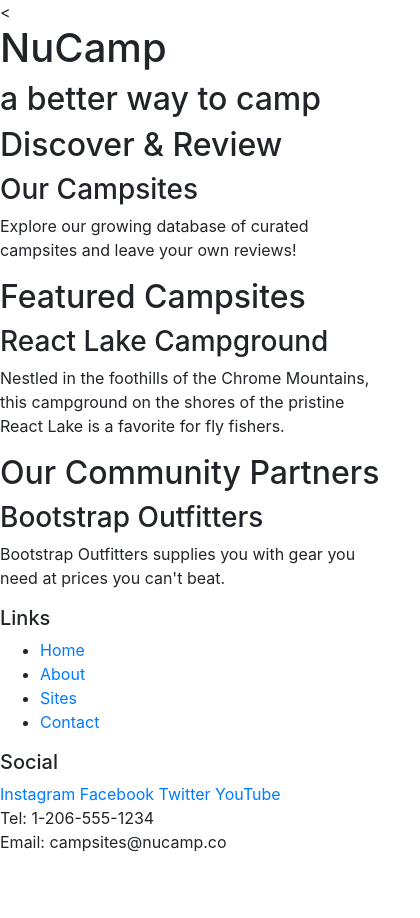
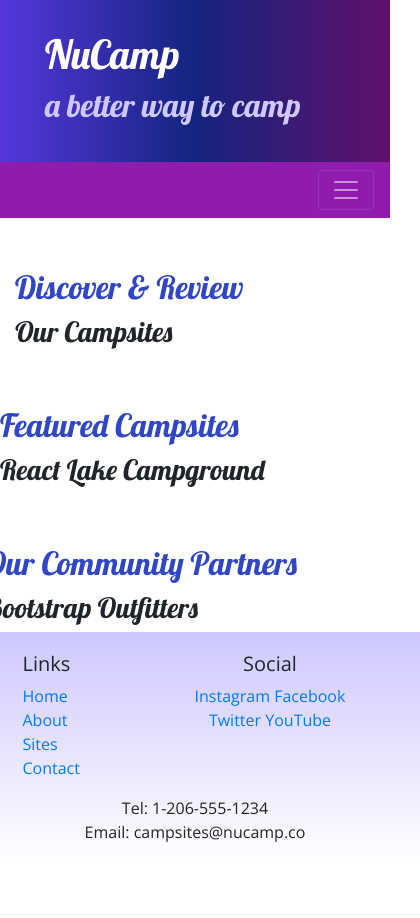
Before and after one commit to lalaloopsi213/Bootstrap, a website: page index.html in a window 390 px wide. Shown: the top 918 px of the page, 420 px wide, since content can reach past the window. Before the commit the page ends 854 px from the top, so only its background shows below. Drawn offline with nearby package versions, Linux system fonts and the light colour scheme.

Commit message:
commit on main

```diff
--- /dev/null
+++ b/css/styles.css
@@ -0,0 +1,39 @@
+body {
+    font-family: "Open Sans", sans-serif;
+}
+
+h1,
+h2,
+h3 {
+    font-family: "Lobster", cursive;
+}
+
+h2 {
+    color: #3046C5;
+}
+
+header h2 {
+    color: #CEC8FF;
+}
+
+footer {
+    background-image: linear-gradient(#CEC8FF, white);
+    padding: 20px 0;
+}
+
+.jumbotron {
+    margin: 0;
+    padding: 30px;
+    background-image: linear-gradient(to right, #5637DD, #14247f, #60106B);
+    color: white;
+}
+
+.row-content {
+    padding: 50px 0;
+    border-bottom: 1px ridge;
+    min-height: 200px;
+}
+
+.navbar {
+    background-color: #901CAD;
+}
--- a/index.html
+++ b/index.html
@@ -1,7 +1,7 @@
 <!DOCTYPE html>
 <html lang="en">
 
-<<head>
+<head>
     <!-- Required meta tags always come first -->
     <meta charset="utf-8" />
     <meta name="viewport" content="width=device-width, initial-scale=1" />
@@ -9,55 +9,98 @@
     <!-- Bootstrap CSS -->
     <link rel="stylesheet" href="node_modules/bootstrap/dist/css/bootstrap.min.css" />
 
+    <!-- Additional CSS must be placed after Bootstrap CSS -->
+    <link rel="stylesheet" href="https://fonts.googleapis.com/css?family=Lobster|Open+Sans" />
+    <link rel="stylesheet" href="css/styles.css" />
     <title>NuCamp: A Better Way To Camp</title>
 </head>
 
 <body>
 
-        <header>
-            <div>
+    <header class="jumbotron jumbotron-fluid">
+        <div class="container">
+            <div class="row">
+                <div class="col">
                     <h1>NuCamp</h1>
                     <h2>a better way to camp</h2>
                 </div>
+            </div>
+        </div>
     </header>
 
-        <div>
-            <h2>Discover & Review</h2>
+
+    <nav class="navbar navbar-expand-sm navbar-dark sticky-top">
+        <div class="container">
+            <button class="navbar-toggler ml-auto" type="button" data toggle="collapse" data-target="#nucampNavbar">
+                <spam class="navbar-toggler-icon"></spam>
+            </button>
+            <div class="collapse navba-collapse" id="nucanpNavbar">
+                <ul class="navbar-nav">
+                    <li class="nav-item active"><a class="nav-link" href="#"></a>Home</li>
+                    <li class="nav-item"><a class="nav-link" href="aboutus.html"></a>About</li>
+                    <li class="nav-item"><a class="nav-link" href="#"></a>Sites</li>
+                    <li class="nav-item"><a class="nav-link" href="#"></a>Contact</li>
+                </ul>
+            </div>
+        </div>
+    </nav>
+
+    <div class="container">
+        <div class="row row-content
+            align-items-center">
+            <div class="col-s,-4 sm last col-md-3">
+                <h2 class="text-sm-right">Discover & Review</h2>
+            </div>
+            <div class="col">
                 <h3>Our Campsites</h3>
-            <p>Explore our growing database of curated campsites and leave your own reviews!</p>
+                <p class=". d-none .d-sm-block">Explore our growing database of curated campsites and leave your own
+                    reviews!</p>
             </div>
 
-        <div>
+            <div class="row row-content
+            align-items-center">
+                <div class="col-s,-4 col-md-3">
                     <h2>Featured Campsites</h2>
+                </div>
+                <div class="col">
                     <h3>React Lake Campground</h3>
-            <p>Nestled in the foothills of the Chrome Mountains, this campground on the shores of the pristine React
+                    <p class=". d-none .d-sm-block">Nestled in the foothills of the Chrome Mountains, this campground on
+                        the shores of the pristine
+                        React
                         Lake is a favorite for fly fishers.</p>
                 </div>
-
-        <div>
-            <h2>Our Community Partners</h2>
+                <div class="row row-content
+            align-items-center">
+                    <div class="col-s,-4 order-sm last col-md-3">
+                        <h2 class="text-sm-right">Our Community Partners</h2>
+                    </div>
+                    <div class="col">
                         <h3>Bootstrap Outfitters</h3>
-            <p>Bootstrap Outfitters supplies you with gear you need at prices you can't beat.</p>
+                        <p class=". d-none .d-sm-block">Bootstrap Outfitters supplies you with gecolar you need at
+                            prices you can't beat.</p>
                     </div>
 
                     <footer>
-            <div>
+                        <div class="container">
+                            <div class="row">
+                                <div class="col-4 col-sm-2 offset-1">
                                     <h5>Links</h5>
-                <ul>
+                                    <ul class="list-unstyled">
                                         <li><a href="#">Home</a></li>
-                    <li><a href="#">About</a></li>
+                                        <li><a href="aboutus.html">About</a></li>
                                         <li><a href="#">Sites</a></li>
                                         <li><a href="#">Contact</a></li>
                                     </ul>
                                 </div>
-            <div>
+                                <div class="col-6 col-sm-5
+                    text-center">
                                     <h5>Social</h5>
                                     <a href="http://instagram.com/">Instagram</a>
                                     <a href="http://facebook.com/">Facebook</a>
                                     <a href="http://twitter.com/">Twitter</a>
                                     <a href="http://youtube.com/">YouTube</a>
                                 </div>
-            <div>
+                                <div class="col-sm-4 text-center">
                                     Tel: 1-206-555-1234<br />
                                     Email: campsites@nucamp.co
                                 </div>
@@ -67,7 +110,6 @@
                     <script src="node_modules/jquery/dist/jquery.slim.min.js"></script>
                     <script src="node_modules/popper.js/dist/umd/popper.min.js"></script>
                     <script src="node_modules/bootstrap/dist/js/bootstrap.min.js"></script>
-
 </body>
 
 </html>
```
Also changed, not shown: aboutus.html (added, +123 -0 lines). Lines whose indentation alone changed are shown as unchanged.
